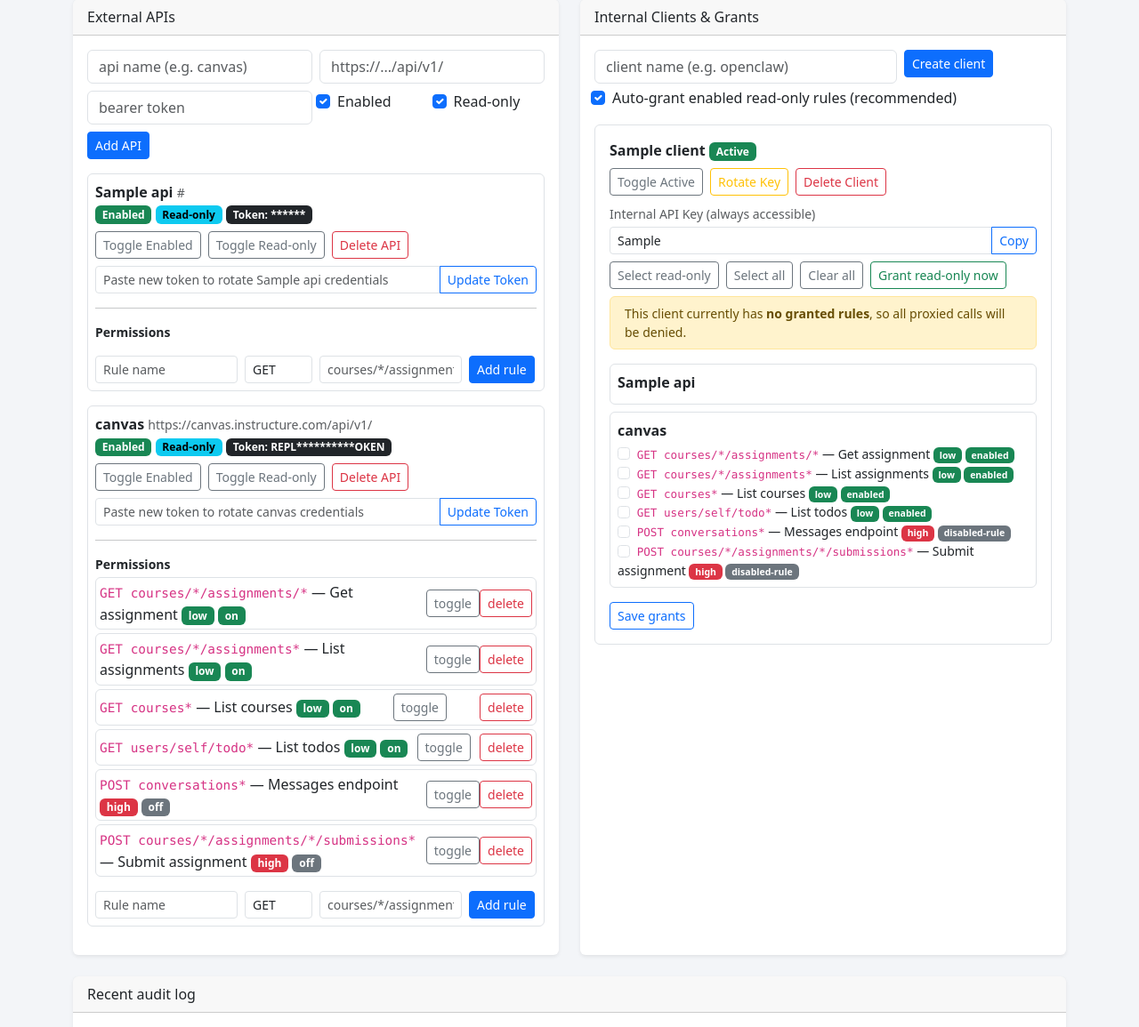
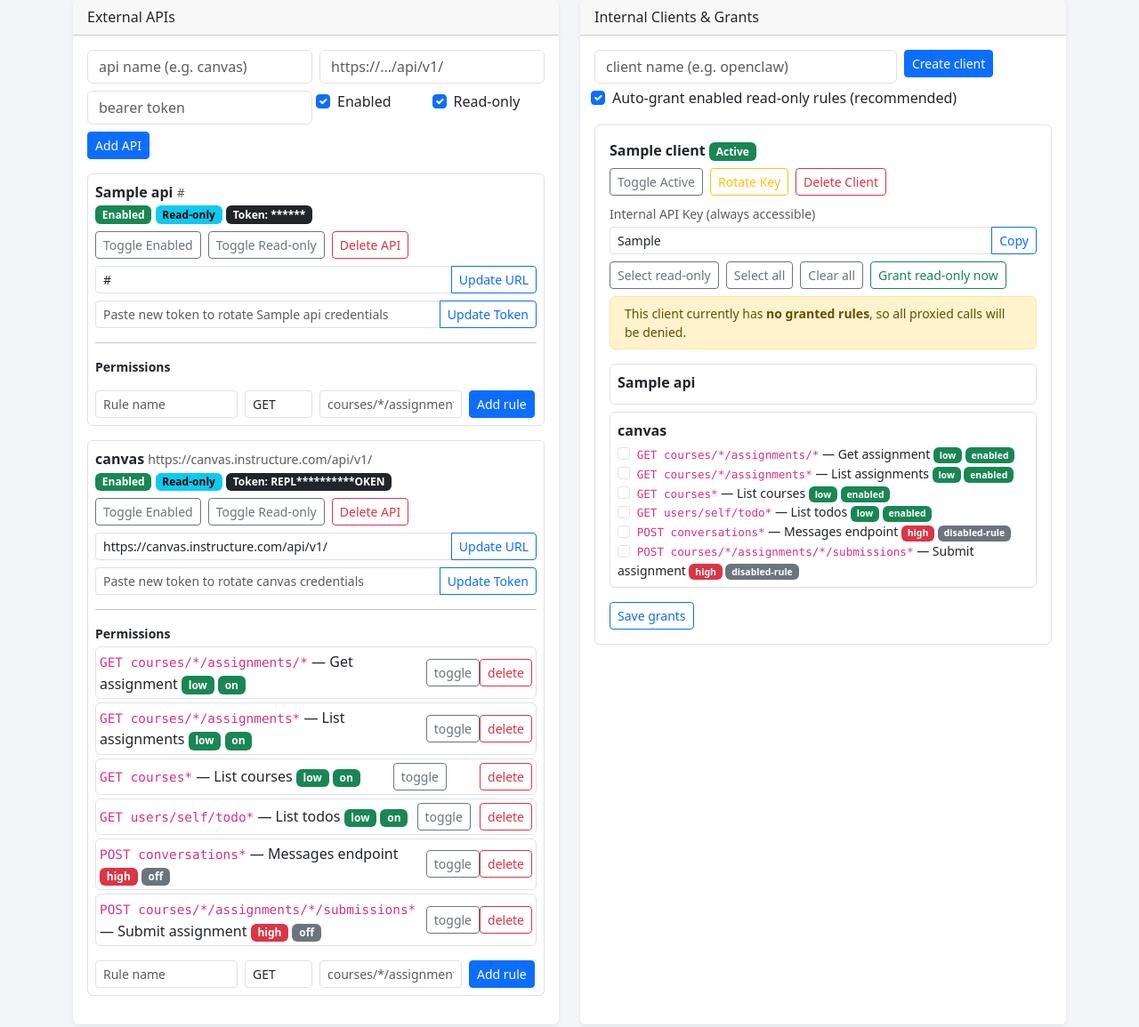
Before and after one commit to JohnGit-69420/OpenClaw_API_Interposer, a FastAPI app: page / in a window 1280 px wide. Shown: the part 284-1439 px from the top of the page at 89% size. Run offline with FastAPI, Linux system fonts and the light colour scheme; the visitor is signed in with stand-in values (Sample User, id 1); tables that the repository leaves empty hold one stand-in row (values such as "Sample post").

Commit message:
Seed canvas only once and allow editing external API base URLs

```diff
--- a/app/main.py
+++ b/app/main.py
@@ -15,7 +15,15 @@ from sqlalchemy import desc, text
 from sqlalchemy.orm import Session, joinedload
 
 from .database import Base, SessionLocal, engine, get_db
-from .models import AdminUser, AuditLog, ApiPermission, ClientPermission, ExternalAPI, InternalClient
+from .models import (
+    AdminUser,
+    AppSetting,
+    AuditLog,
+    ApiPermission,
+    ClientPermission,
+    ExternalAPI,
+    InternalClient,
+)
 from .security import (
     generate_api_key,
     hash_key,
@@ -59,6 +67,10 @@ def migrate_schema() -> None:
 def seed_defaults() -> None:
     db = SessionLocal()
     try:
+        seeded_flag = db.query(AppSetting).filter_by(key="seeded_canvas_v1").first()
+        if seeded_flag:
+            return
+
         canvas = db.query(ExternalAPI).filter_by(name="canvas").first()
         if not canvas:
             canvas = ExternalAPI(
@@ -91,7 +103,9 @@ def seed_defaults() -> None:
                         enabled=(risk == "low"),
                     )
                 )
-            db.commit()
+
+        db.merge(AppSetting(key="seeded_canvas_v1", value="1"))
+        db.commit()
     finally:
         db.close()
 
@@ -476,6 +490,8 @@ async def update_api(api_id: int, request: Request, db: Session = Depends(get_db
         raise HTTPException(status_code=404, detail="API not found")
     api.enabled = bool(payload.get("enabled", api.enabled))
     api.readonly_mode = bool(payload.get("readonly_mode", api.readonly_mode))
+    if "base_url" in payload and payload["base_url"].strip():
+        api.base_url = payload["base_url"].strip().rstrip("/") + "/"
     if "auth_token" in payload and payload["auth_token"].strip():
         api.auth_token = payload["auth_token"].strip()
     db.commit()
--- a/static/app.js
+++ b/static/app.js
@@ -144,6 +144,26 @@ async function updateApiToken(id) {
   }
 }
 
+async function updateApiBaseUrl(id) {
+  const input = document.getElementById(`base-url-input-${id}`);
+  if (!input) {
+    return;
+  }
+  const baseUrl = input.value.trim();
+  if (!baseUrl) {
+    alert("Enter a base URL first.");
+    return;
+  }
+
+  try {
+    await requestJSON(`/api/apis/${id}`, "PATCH", { base_url: baseUrl });
+    alert("Upstream base URL updated.");
+    location.reload();
+  } catch (err) {
+    alert(`Unable to update URL: ${err.message}`);
+  }
+}
+
 async function deleteClient(id, name) {
   if (!confirm(`Delete internal client "${name}"?`)) {
     return;
@@ -230,6 +250,7 @@ window.togglePermission = togglePermission;
 window.deleteApi = deleteApi;
 window.deletePermission = deletePermission;
 window.updateApiToken = updateApiToken;
+window.updateApiBaseUrl = updateApiBaseUrl;
 window.toggleClient = toggleClient;
 window.deleteClient = deleteClient;
 window.grantReadonlyNow = grantReadonlyNow;
--- a/templates/base.html
+++ b/templates/base.html
@@ -20,6 +20,6 @@
       </div>
     </nav>
     <main class="container pb-5">{% block content %}{% endblock %}</main>
-    <script src="/static/app.js?v=5"></script>
+    <script src="/static/app.js?v=6"></script>
   </body>
 </html>
--- a/templates/index.html
+++ b/templates/index.html
@@ -49,6 +49,17 @@
               <button class="btn btn-sm btn-outline-secondary" onclick="toggleApi({{ api.id }}, 'readonly_mode', {{ 'false' if api.readonly_mode else 'true' }})">Toggle Read-only</button>
               <button type="button" class="btn btn-sm btn-outline-danger" onclick="deleteApi({{ api.id }}, '{{ api.name }}')">Delete API</button>
             </div>
+          </div>
+          <div class="input-group input-group-sm mt-2">
+            <input
+              class="form-control"
+              id="base-url-input-{{ api.id }}"
+              value="{{ api.base_url }}"
+              placeholder="https://example.com/api/v1/"
+            >
+            <button class="btn btn-outline-primary" type="button" onclick="updateApiBaseUrl({{ api.id }})">
+              Update URL
+            </button>
           </div>
           <div class="input-group input-group-sm mt-2">
             <input
```
Also changed, not shown: app/models.py (+7 -0 lines), README.md.
